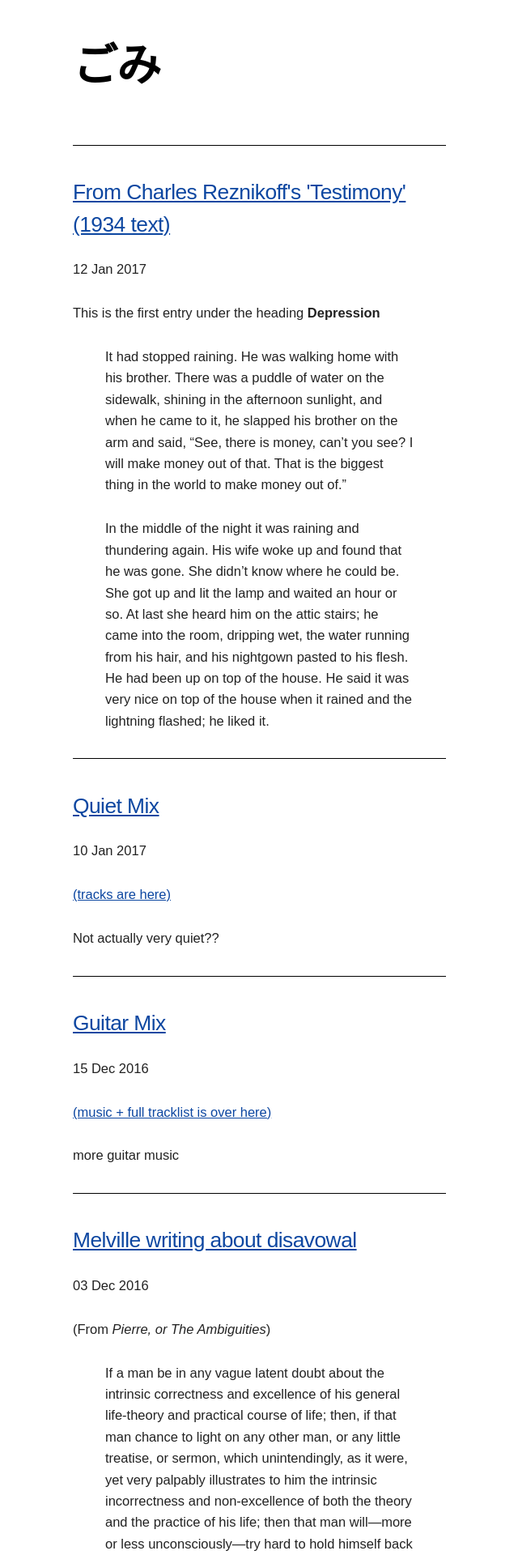
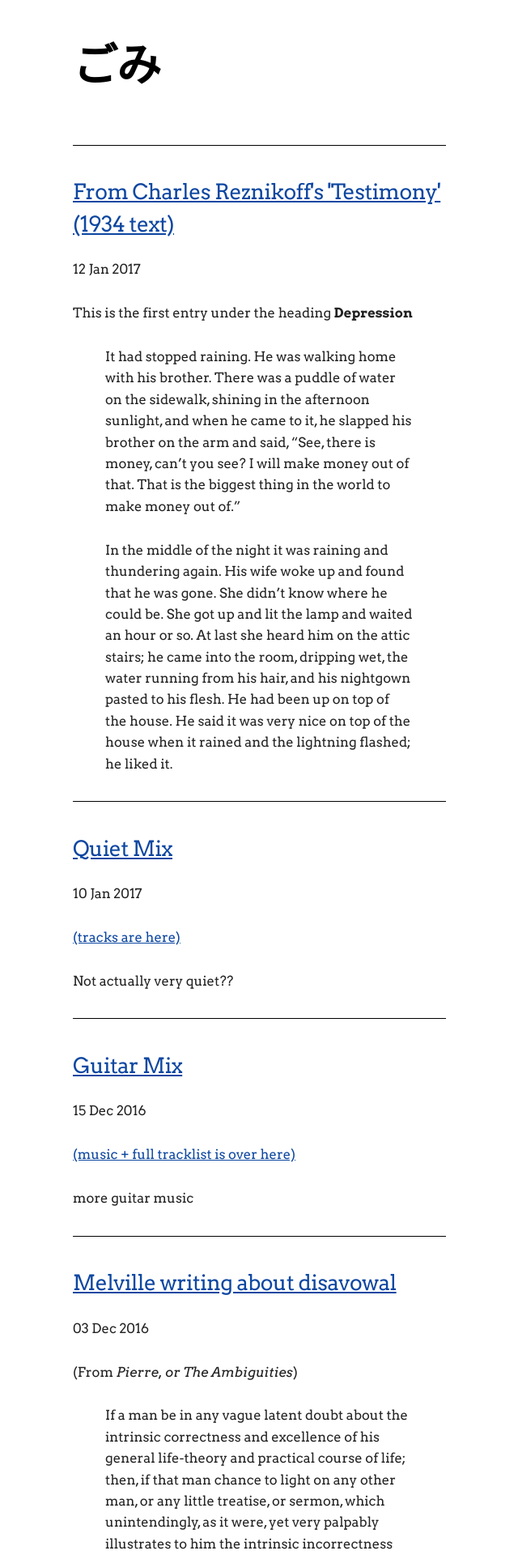
Before and after one commit to mt-trash/mt-trash.github.io, a Jekyll site: the page built from index.html, in a window 1280 px wide. Shown: the top 1920 px of the page at 81% size, without its empty margins (70-710 px from the left). Built offline with Jekyll 4.4.1, drawn with Linux system fonts in a browser that asks for light colours; the list of posts is cut into pages by our own code.

Commit message:
font changed to Arvo

```diff
--- a/_layouts/default.html
+++ b/_layouts/default.html
@@ -11,7 +11,7 @@
 
       <!-- FONT
       –––––––––––––––––––––––––––––––––––––––––––––––––– -->
-
+      <link href="https://fonts.googleapis.com/css?family=Arvo:400,400i,700" rel="stylesheet">
 
       <!-- CSS
       –––––––––––––––––––––––––––––––––––––––––––––––––– -->
--- a/css/skeleton.css
+++ b/css/skeleton.css
@@ -124,7 +124,7 @@
   font-size: 1.5em; /* currently ems cause chrome bug misinterpreting rems on body element */
   line-height: 1.6;
   font-weight: 400;
-  font-family: Arial, "HelveticaNeue", "Helvetica Neue", Helvetica, sans-serif;
+  font-family: 'Arvo', Arial, "HelveticaNeue", "Helvetica Neue", Helvetica, sans-serif;
   color: #222222; }
 
 
```
